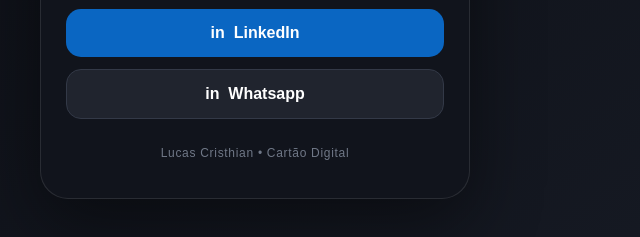
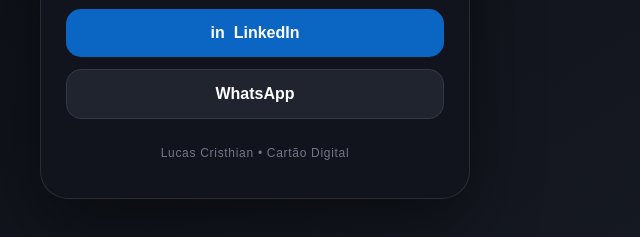
Before and after one commit to oliveirasfull/cartao-nfc, a plain HTML site: page index.html in a window 1280 px wide. Shown: the part 521-758 px from the top of the page, 385-1025 px from the left. Drawn offline with Linux system fonts and the light colour scheme.

Commit message:
Update WhatsApp link with pre-filled message

```diff
--- a/index.html
+++ b/index.html
@@ -65,8 +65,11 @@
        target="_blank" rel="noopener noreferrer">in&nbsp; LinkedIn</a>
 
     <a class="btn whatsapp"
-       href="wa.me/5568999861077"
-       target="_blank" rel="noopener noreferrer">in&nbsp; Whatsapp</a>
+       href="https://wa.me/5568999861077?text=Ol%C3%A1%20Lucas%2C%20peguei%20seu%20contato%20pelo%20cart%C3%A3o%20NFC."
+       target="_blank"
+       rel="noopener noreferrer">
+       WhatsApp
+    </a>
   </div>
 
   <footer>Lucas Cristhian • Cartão Digital</footer>
```
